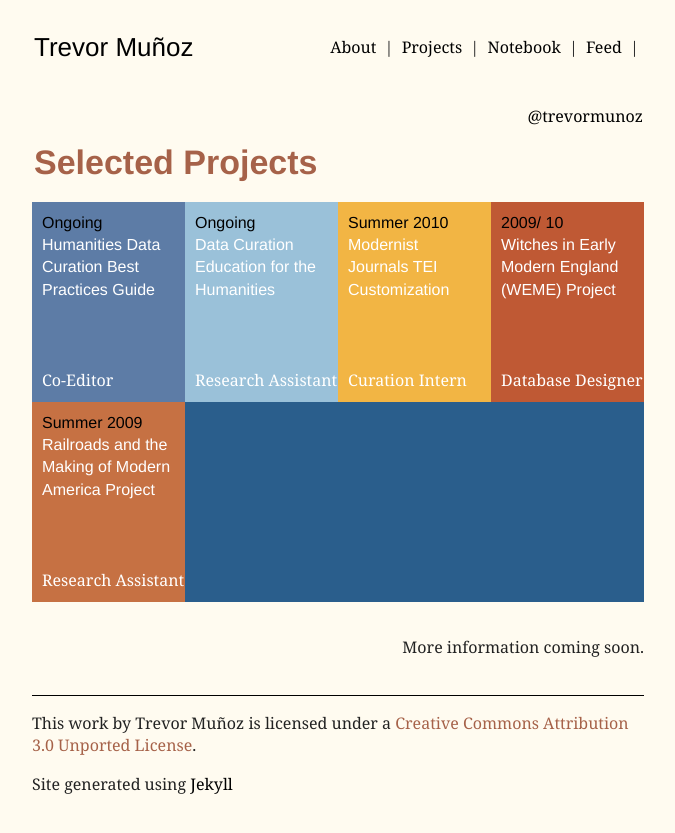
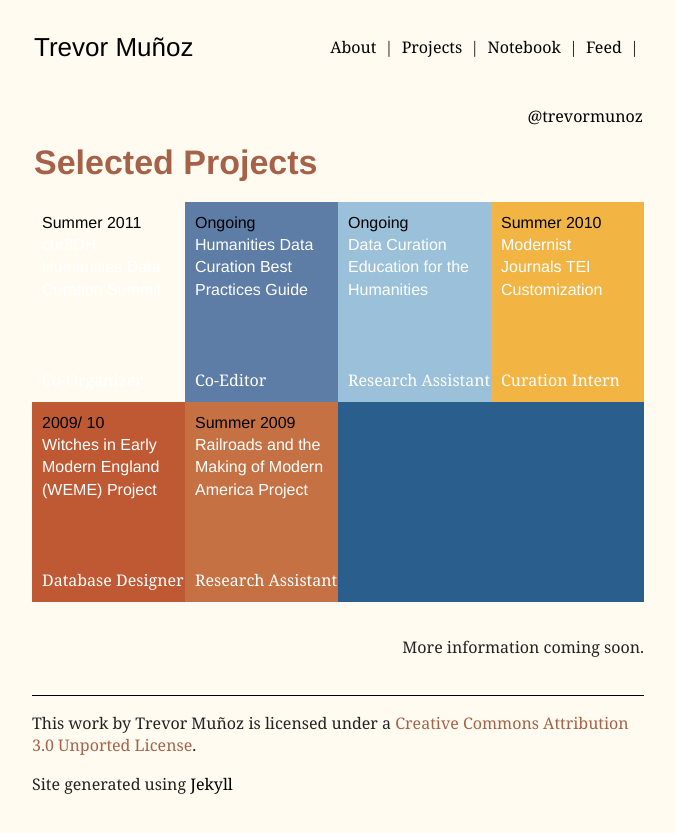
Before and after one commit to trevormunoz/calling-card, a Jekyll site: the page built from projects/index.html, in a window 1280 px wide. Shown: the top 833 px of the page, without its empty margins (302-977 px from the left). Built offline with Jekyll 4.4.1, drawn with Linux system fonts in a browser that asks for light colours; nearby versions of some CDN libraries; Markdown is read by kramdown in place of the engine named in the settings.

Commit message:
Added Data Curation Summit to Project page

```diff
--- a/projects/index.html
+++ b/projects/index.html
@@ -6,7 +6,12 @@
 <div class="content">
 	<h2>Selected Projects</h2>
 	<div class="projectList">
-	    <div class="infoBox" id="bpg">
+	   <div class="infoBox" id="cur8DH">
+	   		<time datetime="2011-06">Summer 2011</time>
+	        <span class="projectName"><a href="#">cur8DH Humanities Data Curation Summit</a></span>
+			<span class="projectRole">Co-Organizer</span>
+	   </div>
+	   <div class="infoBox" id="bpg">
 			<time datetime="2010-09">Ongoing</time>
 	        <span class="projectName"><a href="#">Humanities Data Curation Best Practices Guide</a></span>
 			<span class="projectRole">Co-Editor</span>
@@ -33,7 +38,6 @@
 	    </div>
 		<div class="infoBox" id="next1"></div>
 		<div class="infoBox" id="next2"></div>
-		<div class="infoBox" id="next3"></div>
 	</div>
 	<div class="tba"><p>More information coming soon.</p></div>
 	<div class="projectDetail">
```
